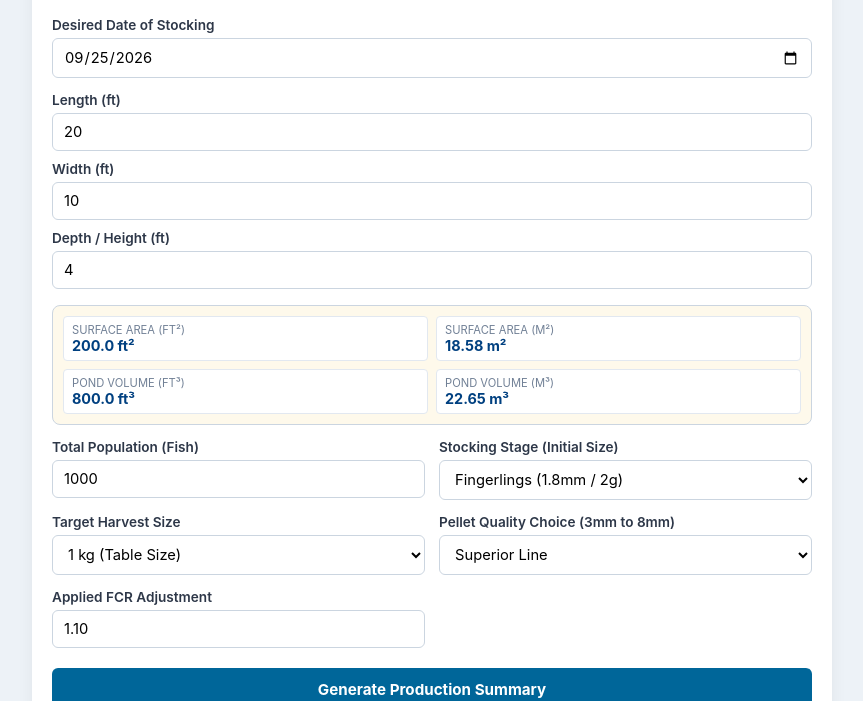
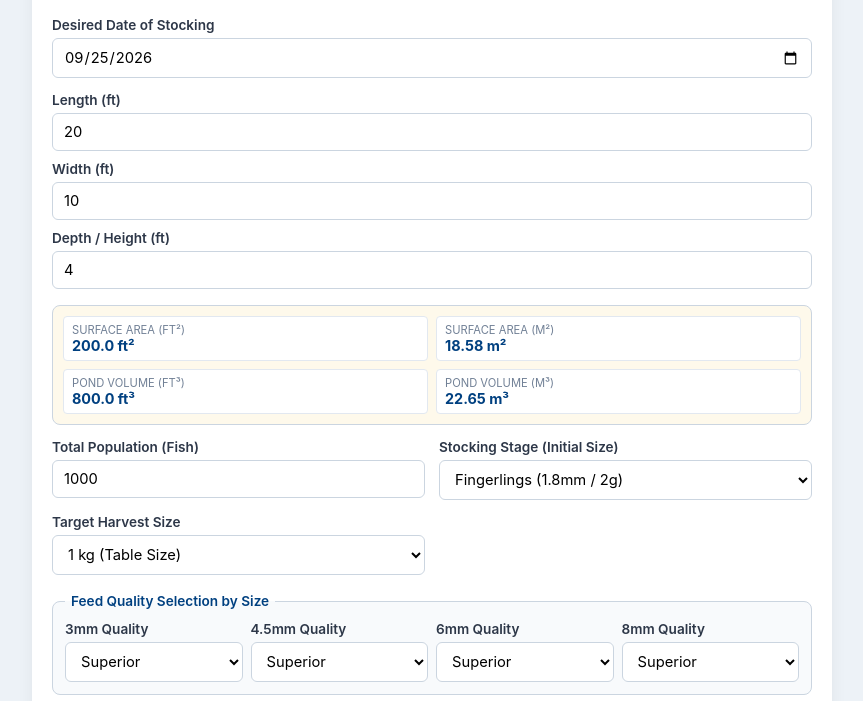
Before and after one commit to rantihub/Catfish-calculator, a plain HTML site: page index.html in a window 1280 px wide. Shown: the part 99-800 px from the top of the page, without its empty margins (208-1071 px from the left). Drawn offline with Linux system fonts and the light colour scheme.

Commit message:
Update index.html
drop down superior or essential selector

```diff
--- a/index.html
+++ b/index.html
@@ -79,6 +79,12 @@
                 grid-template-columns: 1fr 1fr 1fr;
                 gap: 10px;
             }
+            .four-col {
+                grid-column: span 2;
+                display: grid;
+                grid-template-columns: 1fr 1fr 1fr 1fr;
+                gap: 8px;
+            }
         }
 
         .form-group {
@@ -140,6 +146,21 @@
         .calc-item strong {
             color: var(--primary-dark);
             font-size: 0.90rem;
+        }
+
+        .quality-section {
+            background: #f8fafc;
+            border: 1px solid var(--border);
+            border-radius: 8px;
+            padding: 12px;
+            margin-top: 4px;
+        }
+
+        .quality-section legend {
+            font-weight: 600;
+            font-size: 0.85rem;
+            color: var(--primary-dark);
+            padding: 0 6px;
         }
 
         .btn-group {
@@ -396,15 +417,42 @@
             <input type="number" id="customHarvestGrams" placeholder="e.g. 1200" min="1">
         </div>
 
-        <div class="form-group">
-            <label for="feedQuality">Pellet Quality Choice (3mm to 8mm)</label>
-            <select id="feedQuality">
-                <option value="Superior" selected>Superior Line</option>
-                <option value="Essential">Essential Line</option>
-            </select>
-        </div>
+        <!-- Individual Feed Quality Selectors for 3mm, 4.5mm, 6mm, and 8mm -->
+        <fieldset class="form-group full-width quality-section">
+            <legend>Feed Quality Selection by Size</legend>
+            <div class="four-col">
+                <div class="form-group">
+                    <label for="quality_3mm">3mm Quality</label>
+                    <select id="quality_3mm">
+                        <option value="Superior" selected>Superior</option>
+                        <option value="Essential">Essential</option>
+                    </select>
+                </div>
+                <div class="form-group">
+                    <label for="quality_4_5mm">4.5mm Quality</label>
+                    <select id="quality_4_5mm">
+                        <option value="Superior" selected>Superior</option>
+                        <option value="Essential">Essential</option>
+                    </select>
+                </div>
+                <div class="form-group">
+                    <label for="quality_6mm">6mm Quality</label>
+                    <select id="quality_6mm">
+                        <option value="Superior" selected>Superior</option>
+                        <option value="Essential">Essential</option>
+                    </select>
+                </div>
+                <div class="form-group">
+                    <label for="quality_8mm">8mm Quality</label>
+                    <select id="quality_8mm">
+                        <option value="Superior" selected>Superior</option>
+                        <option value="Essential">Essential</option>
+                    </select>
+                </div>
+            </div>
+        </fieldset>
 
-        <div class="form-group">
+        <div class="form-group full-width">
             <label for="targetFcr">Applied FCR Adjustment</label>
             <input type="number" id="targetFcr" value="1.10" min="0.5" max="2.5" step="0.01">
         </div>
@@ -548,10 +596,17 @@
         document.getElementById(id).addEventListener('input', updatePondDimensions, { passive: true });
     });
 
+    function getQualityChoiceForFeed(feedKey) {
+        if (feedKey === '3mm') return document.getElementById('quality_3mm').value;
+        if (feedKey === '4.5mm') return document.getElementById('quality_4_5mm').value;
+        if (feedKey === '6mm') return document.getElementById('quality_6mm').value;
+        if (feedKey === '8mm') return document.getElementById('quality_8mm').value;
+        return 'Superior';
+    }
+
     function calculateSummary() {
         const numFish = parseInt(document.getElementById('numFish').value) || 0;
         const startStageIdx = parseInt(document.getElementById('stockingStage').value);
-        const qualityChoice = document.getElementById('feedQuality').value;
 
         let targetHarvestG;
         if (harvestSelect.value === 'custom') {
@@ -629,9 +684,11 @@
             runningDate.setDate(runningDate.getDate() + stageDays);
             const stageEndDate = new Date(runningDate.valueOf());
 
+            const qualityChoice = getQualityChoiceForFeed(stage.feedKey);
             const feedInfo = FEED_CATALOG[stage.feedKey][qualityChoice];
+
             if (!feedMap[stage.feedKey]) {
-                feedMap[stage.feedKey] = { kg: 0, bagSize: feedInfo.bagSize, price: feedInfo.price };
+                feedMap[stage.feedKey] = { kg: 0, bagSize: feedInfo.bagSize, price: feedInfo.price, quality: qualityChoice };
             }
             feedMap[stage.feedKey].kg += stageKg;
 
@@ -641,6 +698,7 @@
             scheduleRows.push({
                 stageName: stage.name,
                 feedKey: stage.feedKey,
+                quality: qualityChoice,
                 startWeight: formatWeight(stage.startG),
                 endWeight: formatWeight(targetHarvestG < stage.endG ? targetHarvestG : stage.endG),
                 startDateStr: formatDateShort(stageStartDate),
@@ -679,6 +737,7 @@
 
             costResults.push({
                 feedKey,
+                quality: data.quality,
                 bags: fullBagsCount,
                 bagSize: data.bagSize,
                 unitPrice: data.price,
@@ -689,7 +748,6 @@
         currentSummary = {
             numFish,
             targetHarvestG,
-            qualityChoice,
             totalEstDays,
             formattedStockDate,
             formattedHarvestDate,
@@ -713,8 +771,9 @@
         const tableBody = document.getElementById('scheduleTableBody');
         let tableHTML = '';
         scheduleRows.forEach(row => {
+            const qualText = ['3mm', '4.5mm', '6mm', '8mm'].includes(row.feedKey) ? ` (${row.quality})` : '';
             tableHTML += `<tr>
-                <td><strong>${row.stageName}</strong><br><small style="color:#718096;">${row.feedKey}</small></td>
+                <td><strong>${row.stageName}</strong><br><small style="color:#718096;">${row.feedKey}${qualText}</small></td>
                 <td>${row.startWeight} → ${row.endWeight}</td>
                 <td>${row.startDateStr} – ${row.endDateStr}<br><small style="color:#718096;">(${row.days} days)</small></td>
                 <td>${row.freq}</td>
@@ -733,9 +792,10 @@
         const costListEl = document.getElementById('costList');
         let costHTML = '';
         costResults.forEach(item => {
-            costHTML += `<li><span>${item.feedKey} (${item.bags} bag${item.bags > 1 ? 's' : ''} × ${currencyFormatter.format(item.unitPrice)}):</span> <strong>${currencyFormatter.format(item.totalCost)}</strong></li>`;
+            const qualText = ['3mm', '4.5mm', '6mm', '8mm'].includes(item.feedKey) ? ` [${item.quality}]` : '';
+            costHTML += `<li><span>${item.feedKey}${qualText} (${item.bags} bag${item.bags > 1 ? 's' : ''} × ${currencyFormatter.format(item.unitPrice)}):</span> <strong>${currencyFormatter.format(item.totalCost)}</strong></li>`;
         });
-        costHTML += `<li class="total-row"><span>Total Feed Value (${qualityChoice}):</span> <strong>${currencyFormatter.format(totalCost)}</strong></li>`;
+        costHTML += `<li class="total-row"><span>Total Feed Value:</span> <strong>${currencyFormatter.format(totalCost)}</strong></li>`;
         costListEl.innerHTML = costHTML;
 
         const summaryCard = document.getElementById('summaryCard');
@@ -755,12 +815,14 @@
 
         let stageText = '';
         currentSummary.scheduleRows.forEach(row => {
-            stageText += `- ${row.stageName} (${row.feedKey}): ${row.startDateStr} to ${row.endDateStr} | ${row.startWeight} -> ${row.endWeight} | ${row.freq} | ${row.kg}kg (${row.bags} bags)\n`;
+            const qualText = ['3mm', '4.5mm', '6mm', '8mm'].includes(row.feedKey) ? ` (${row.quality})` : '';
+            stageText += `- ${row.stageName} (${row.feedKey}${qualText}): ${row.startDateStr} to ${row.endDateStr} | ${row.startWeight} -> ${row.endWeight} | ${row.freq} | ${row.kg}kg (${row.bags} bags)\n`;
         });
 
         let costBreakdownText = '';
         currentSummary.costResults.forEach(item => {
-            costBreakdownText += `- ${item.feedKey}: ${item.bags} bag${item.bags > 1 ? 's' : ''} @ ${currencyFormatter.format(item.unitPrice)} = ${currencyFormatter.format(item.totalCost)}\n`;
+            const qualText = ['3mm', '4.5mm', '6mm', '8mm'].includes(item.feedKey) ? ` [${item.quality}]` : '';
+            costBreakdownText += `- ${item.feedKey}${qualText}: ${item.bags} bag${item.bags > 1 ? 's' : ''} @ ${currencyFormatter.format(item.unitPrice)} = ${currencyFormatter.format(item.totalCost)}\n`;
         });
 
         const targetLabel = currentSummary.targetHarvestG >= 1000 ? `${(currentSummary.targetHarvestG / 1000).toFixed(1)} KG` : `${currentSummary.targetHarvestG}g`;
@@ -769,7 +831,6 @@
 ---------------------------
 - Stocking Date: ${currentSummary.formattedStockDate}
 - Rec. Harvest Date: ${currentSummary.formattedHarvestDate}
-- Quality Selected: ${currentSummary.qualityChoice}
 - Pond Area: ${currentSummary.areaFt} ft² (${currentSummary.areaM} m²)
 - Rec. Max Stocking: ~${currentSummary.recommendedStockCount.toLocaleString()} fish
 - Population: ${currentSummary.numFish.toLocaleString()} fish
@@ -781,7 +842,7 @@ PRESCRIBED FEEDING & PROGRESSION:
 ${stageText}---------------------------
 COST BREAKDOWN:
 ${costBreakdownText}---------------------------
-*TOTAL FEED VALUE (${currentSummary.qualityChoice}): ${currencyFormatter.format(currentSummary.totalCost)}*`;
+*TOTAL FEED VALUE: ${currencyFormatter.format(currentSummary.totalCost)}*`;
 
         window.location.href = `whatsapp://send?text=${encodeURIComponent(text)}`;
     }
```
